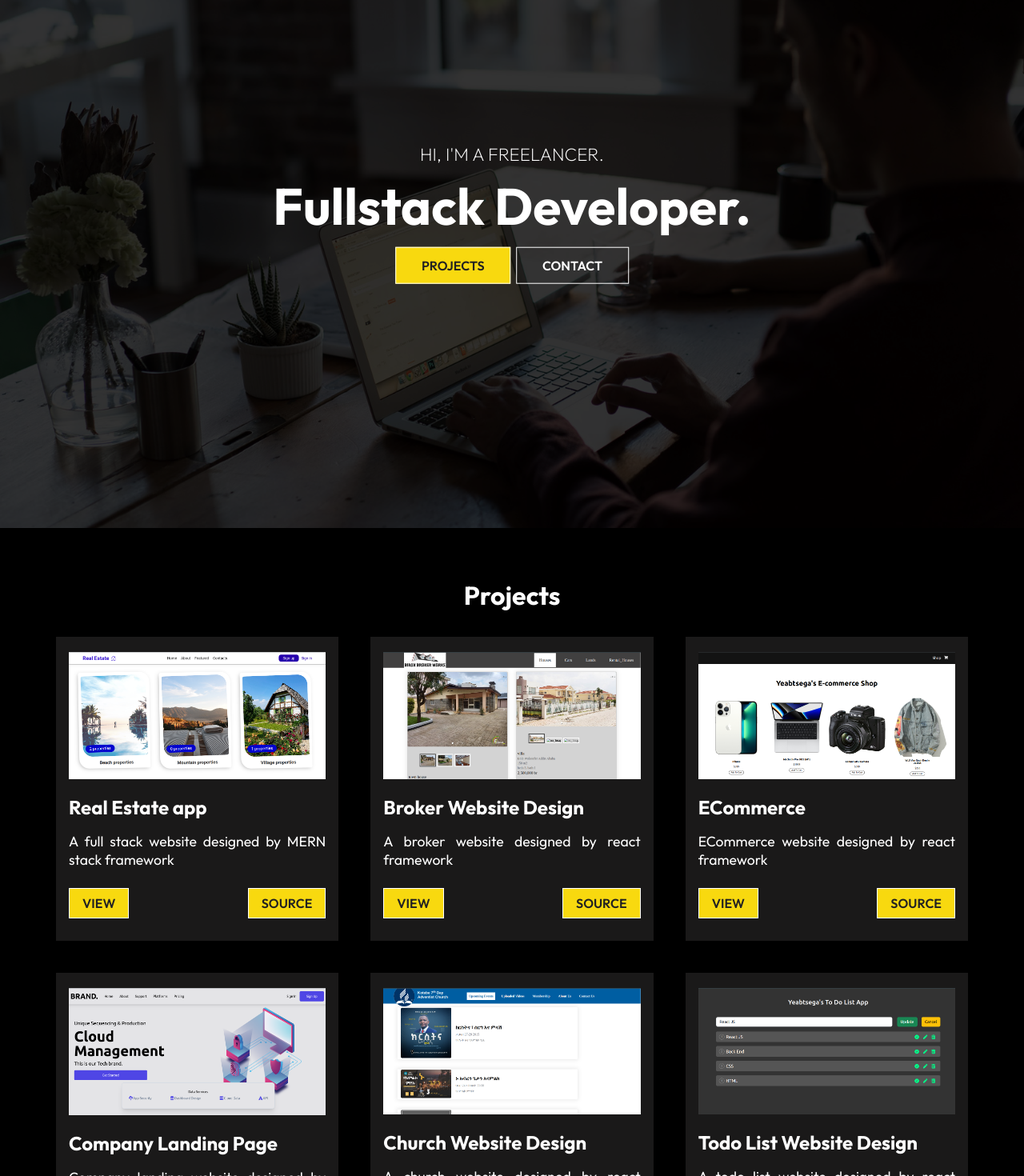
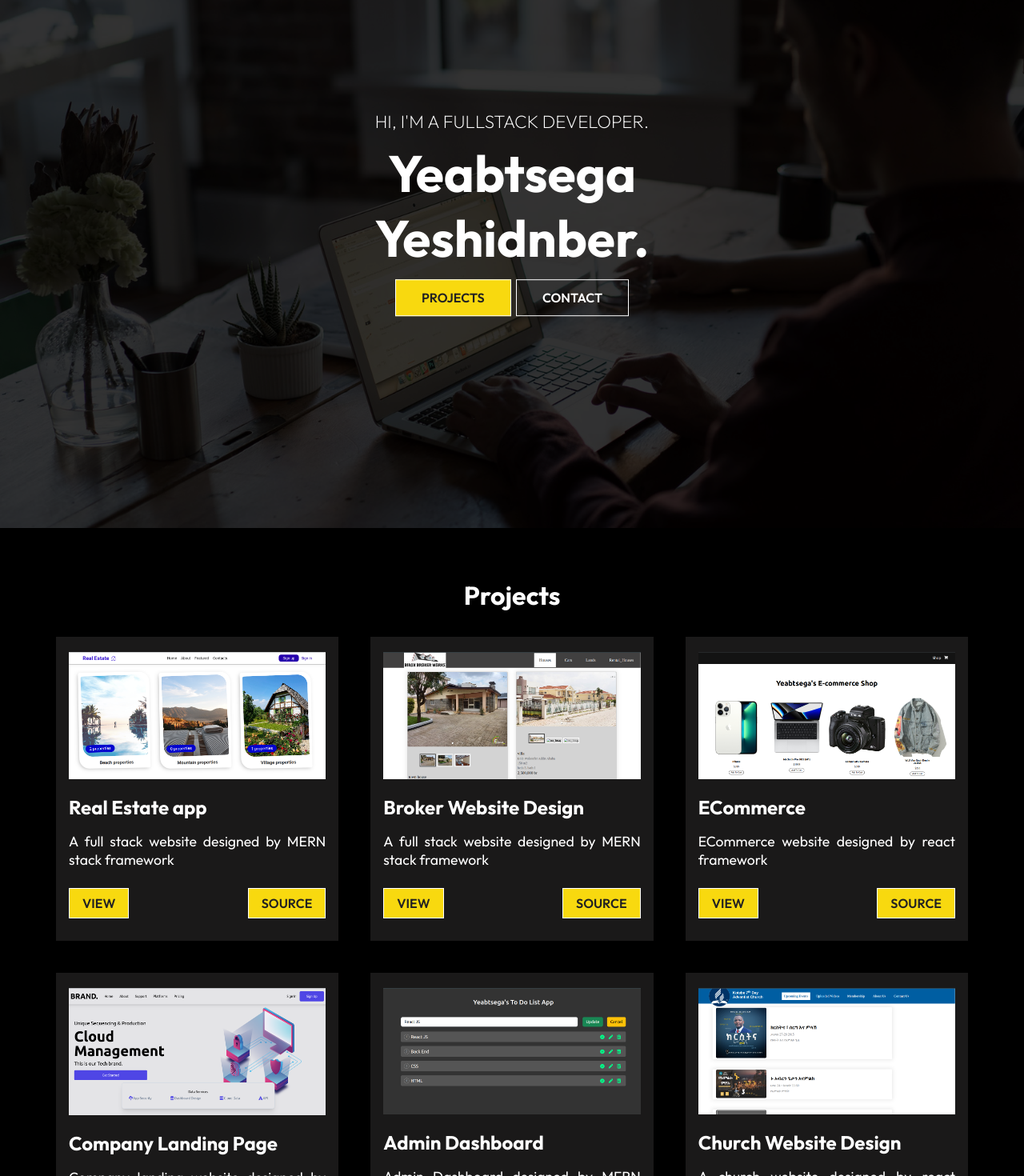
Before and after one commit to yeabtsega45/My-Portfolio, a React (Create React App) app: page / in a window 1280 px wide. Shown: the part 140-1610 px from the top of the page at 80% size. Built offline with nearby package versions, Linux system fonts and the light colour scheme.

Commit message:
editing hero component

```diff
--- a/src/Components/HeroImg.js
+++ b/src/Components/HeroImg.js
@@ -10,8 +10,8 @@ const HeroImg = () => {
         <img className="intro-img" src={IntroImg} alt="IntroImg" />
       </div>
       <div className="content">
-        <p>HI, I'M A FREELANCER.</p>
-        <h1>Fullstack Developer.</h1>
+        <p>HI, I'M A FULLSTACK DEVELOPER.</p>
+        <h1>Yeabtsega Yeshidnber.</h1>
         <div>
           <Link to="/project" className="btn">
             PROJECTS
--- a/src/Components/WorkCardData.js
+++ b/src/Components/WorkCardData.js
@@ -10,14 +10,14 @@ const ProjectCardData = [
     imgsrc: pro4,
     title: "Real Estate app",
     text: "A full stack website designed by MERN stack framework",
-    view: "https://github.com/yeabtsega45/Real-Estate-website--Full-stack-",
-    source: "https://yeabtsega-real-estate.netlify.app/",
+    view: "https://yeabtsega-real-estate.netlify.app/",
+    source: "https://github.com/yeabtsega45/Real-Estate-website--Full-stack-",
   },
   {
     imgsrc: pro1,
     title: "Broker Website Design",
-    text: "A broker website designed by react framework",
-    view: "https://github.com/yeabtsega45/broker-site",
+    text: "A full stack website designed by MERN stack framework",
+    view: "",
     source: "https://github.com/yeabtsega45/broker-site",
   },
   {
@@ -35,18 +35,18 @@ const ProjectCardData = [
     source: "https://github.com/yeabtsega45/Company-Landing-Page--React-app",
   },
   {
+    imgsrc: pro3,
+    title: "Admin Dashboard",
+    text: "Admin Dashboard designed by MERN stack framework",
+    view: "",
+    source: "https://github.com/yeabtsega45/Admin-Dashboard",
+  },
+  {
     imgsrc: pro2,
     title: "Church Website Design",
     text: "A church website designed by react framework",
-    view: "https://github.com/yeabtsega45/church-website",
+    view: "",
     source: "https://github.com/yeabtsega45/church-website",
-  },
-  {
-    imgsrc: pro3,
-    title: "Todo List Website Design",
-    text: "A todo list website designed by react framework",
-    view: "https://mellifluous-puppy-5d121c.netlify.app/",
-    source: "https://github.com/yeabtsega45/todo-list",
   },
 ];
 
```
